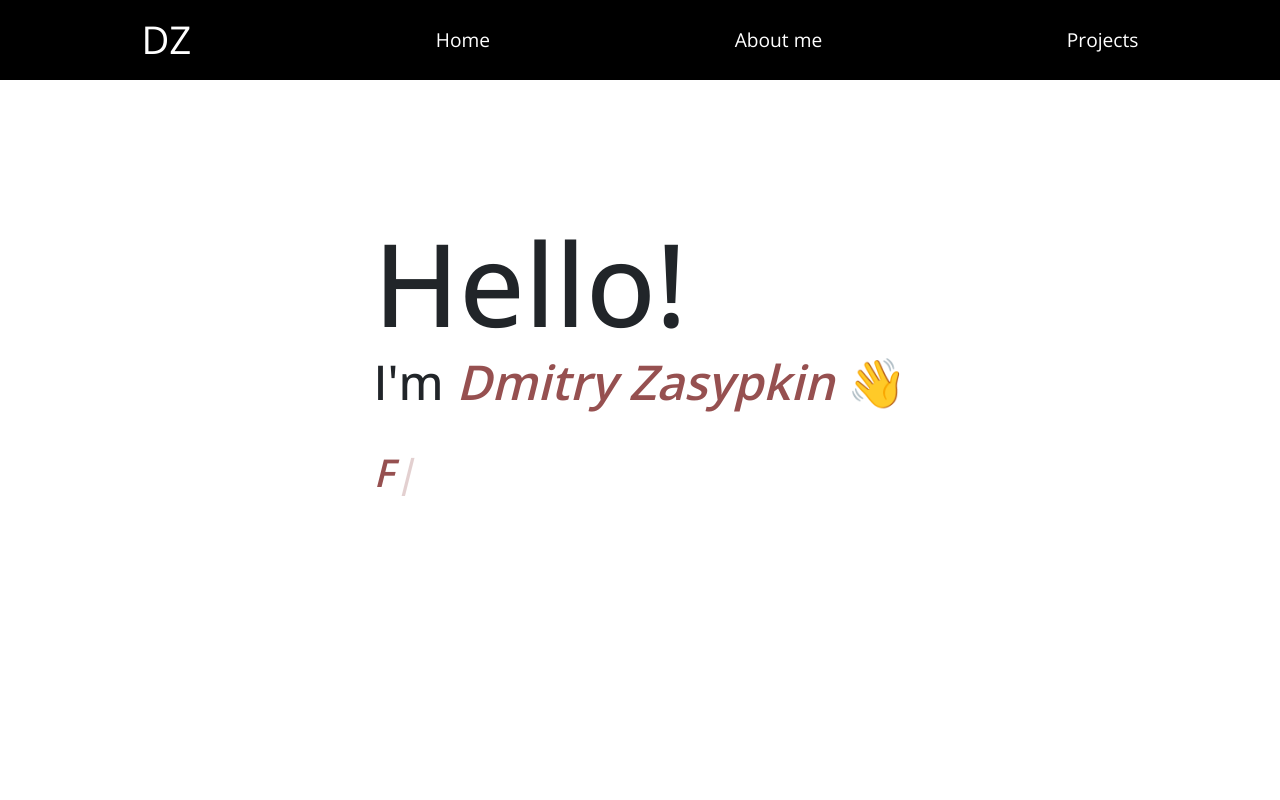
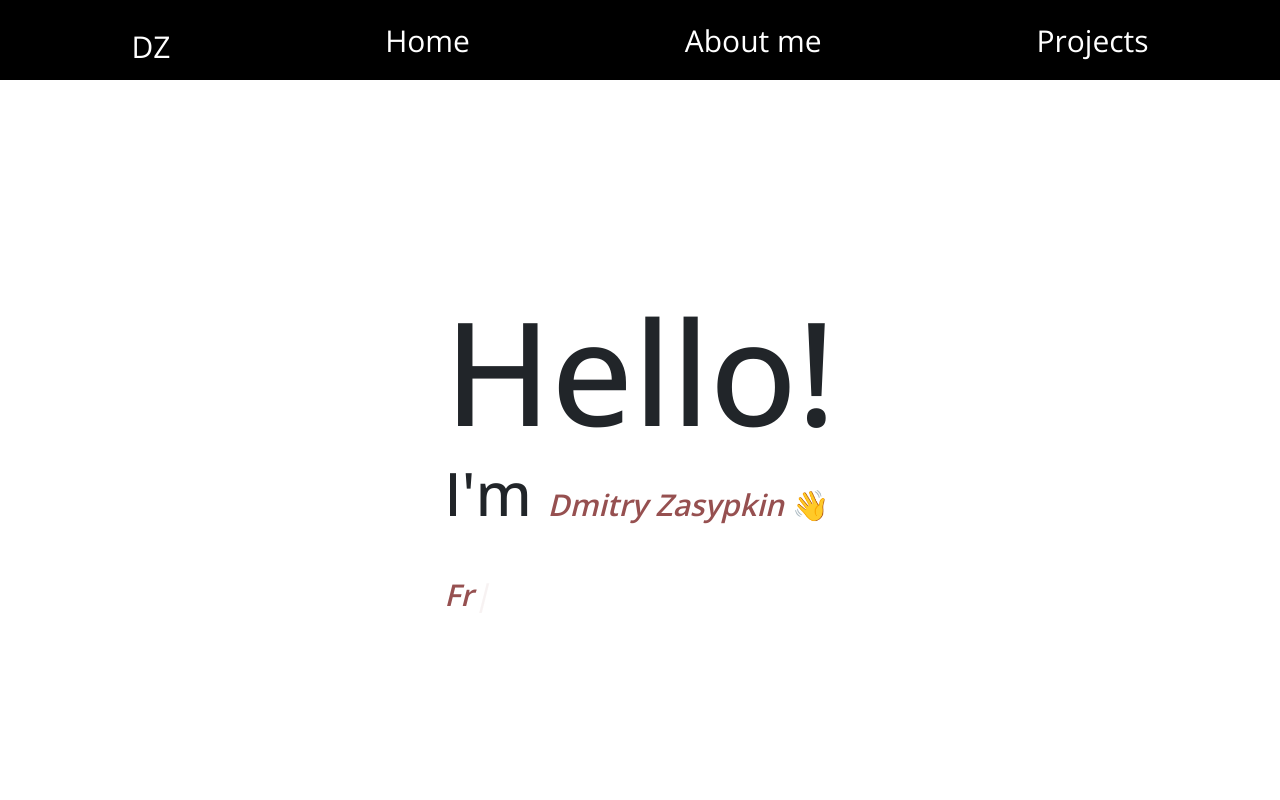
Before and after one commit to Btb82938293/portfolio-website-reactJS, a React (Create React App) app: page / in a window 1280 px wide. Shown: the top 800 px of the page. Built offline with nearby package versions, Linux system fonts and the light colour scheme.

Commit message:
scaling changed

```diff
--- a/src/App.css
+++ b/src/App.css
@@ -5,6 +5,7 @@
   padding: 0;
   box-sizing: border-box;
   font-family: 'Open Sans', sans-serif;
+  font-size: 1.25rem;
 }
 
 .main-text {
@@ -303,7 +304,7 @@ main {
 
 @media(min-width: 600px) {
   html {
-    font-size: 1.2rem;
+    font-size: 1.5rem;
   }
   .main-text {
     font-size: 6rem;
```
